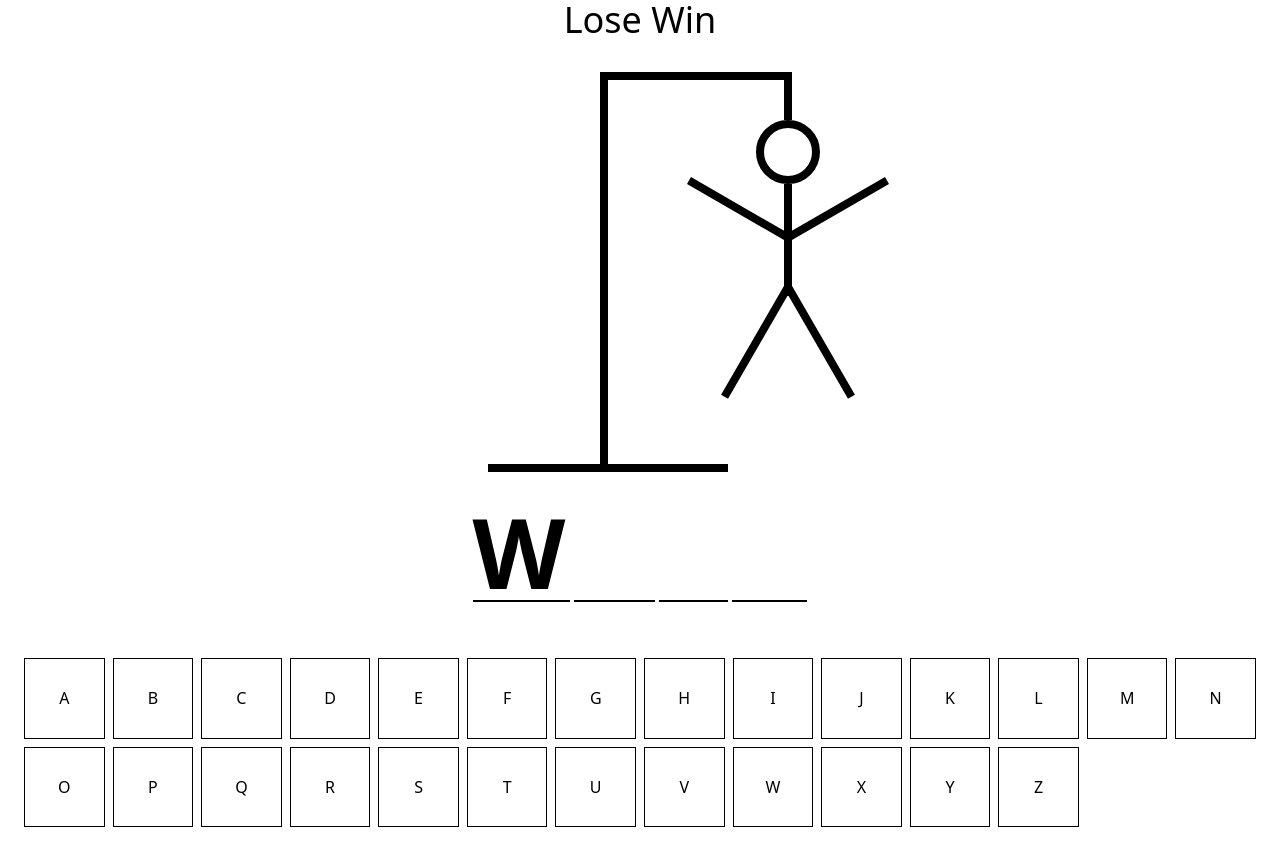
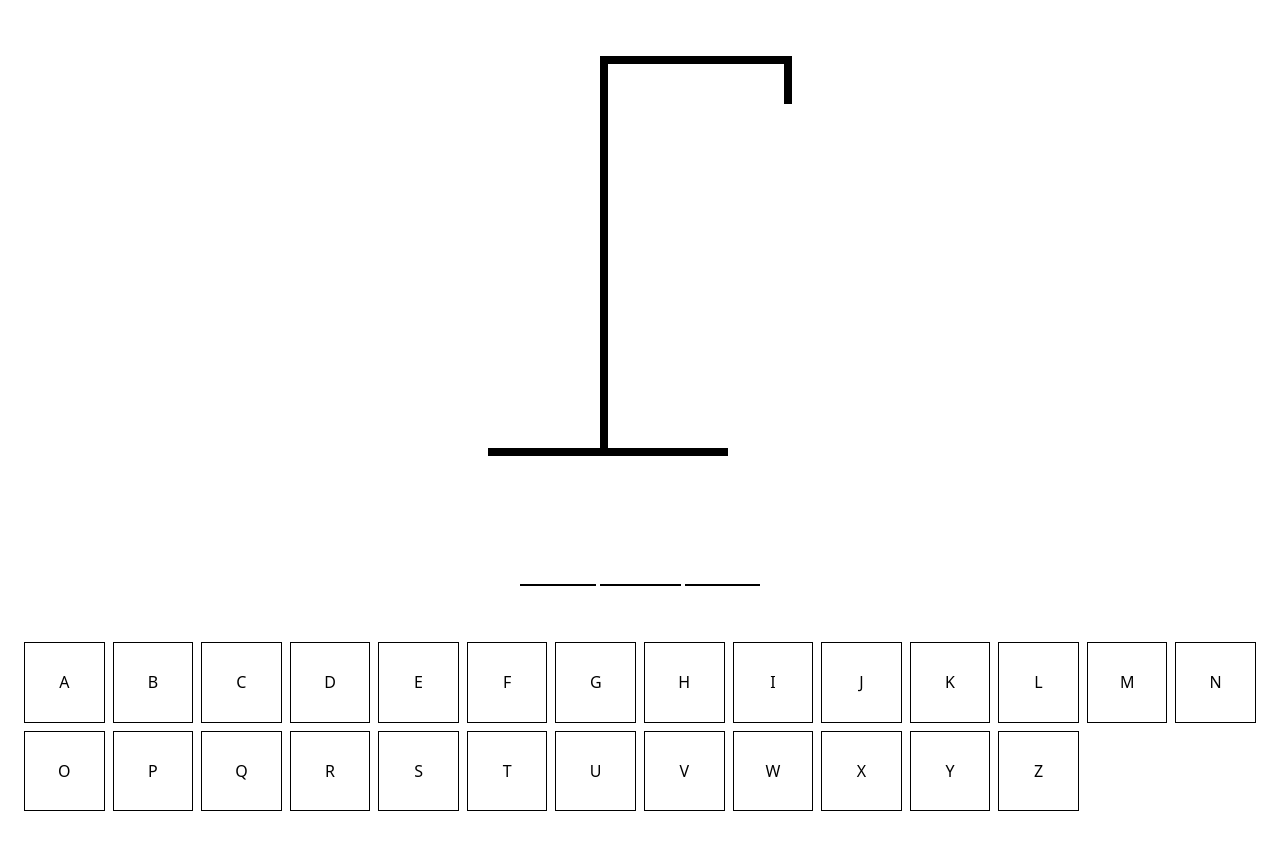
Before and after one commit to aldea-02/hangman, a React (Create React App) app: page / in a window 1280 px wide. Built offline with nearby package versions, Linux system fonts and the light colour scheme.

Commit message:
added game logic

```diff
--- a/src/App.js
+++ b/src/App.js
@@ -1,4 +1,4 @@
-import { useState } from 'react'
+import { useCallback, useEffect, useState } from 'react'
 import Drawing from './components/Drawing'
 import Keyboard from './components/Keyboard'
 import Word from './components/Word'
@@ -8,17 +8,64 @@ function App() {
 	const [wordToGuess, setWordToGuess] = useState(
 		() => words[Math.floor(Math.random() * words.length)]
 	)
+
 	const [guessedLetters, setGuessedLetters] = useState([])
 
-	console.log(wordToGuess)
+	const incorrectLetters = guessedLetters.filter(
+		(letter) => !wordToGuess.includes(letter)
+	)
+
+	const isLoser = incorrectLetters.length >= 6
+	const isWinner = wordToGuess
+		.split('')
+		.every((letter) => guessedLetters.includes(letter))
+
+	const addGuessedLetter = useCallback(
+		(letter) => {
+			if (guessedLetters.includes(letter) || isLoser || isWinner) return
+
+			setGuessedLetters((currentLetters) => [...currentLetters, letter])
+		},
+		[guessedLetters, isWinner, isLoser]
+	)
+
+	useEffect(() => {
+		const handler = (e) => {
+			const key = e.key
+			if (!key.match(/^[a-z]$/)) return
+
+			e.preventDefault()
+			addGuessedLetter(key)
+		}
+
+		document.addEventListener('keypress', handler)
+
+		return () => {
+			document.removeEventListener('keypress', handler)
+		}
+	}, [guessedLetters, addGuessedLetter])
 
 	return (
-		<div className='container mx-auto flex flex-col items-center gap-8 min-w-[370px]'>
-			<div className='text-center text-4xl'>Lose Win</div>
-			<Drawing  />
-			<Word />
+		<div className='container mx-auto flex min-w-[370px] flex-col items-center gap-8'>
+			<div className='mt-6 text-center text-4xl'>
+				{isWinner && 'You won! - Refresh to try again'}
+				{isLoser && 'You lost! - Refresh to try again'}
+			</div>
+			<Drawing numberOfGuesses={incorrectLetters.length} />
+			<Word
+				reveal={isLoser}
+				guessedLetters={guessedLetters}
+				wordToGuess={wordToGuess}
+			/>
 			<div className='self-stretch'>
-				<Keyboard />
+				<Keyboard
+					disabled={isWinner || isLoser}
+					activeLetters={guessedLetters.filter((letter) =>
+						wordToGuess.includes(letter)
+					)}
+					inactiveLetters={incorrectLetters}
+					addGuessedLetter={addGuessedLetter}
+				/>
 			</div>
 		</div>
 	)
--- a/src/components/Drawing.jsx
+++ b/src/components/Drawing.jsx
@@ -1,33 +1,51 @@
 const HEAD = (
-	<div className='absolute top-12 -right-5 h-12 w-12 rounded-full border-[6px] border-black sm:-right-7 sm:h-16 sm:w-16 sm:border-8' />
+	<div
+		key={1}
+		className='absolute top-12 -right-5 h-12 w-12 rounded-full border-[6px] border-black sm:-right-7 sm:h-16 sm:w-16 sm:border-8'
+	/>
 )
 
 const BODY = (
-	<div className='absolute top-24 right-0 h-[86px] w-1.5 origin-center bg-black sm:top-28 sm:h-28 sm:w-2' />
+	<div
+		key={2}
+		className='absolute top-24 right-0 h-[86px] w-1.5 origin-center bg-black sm:top-28 sm:h-[104px] sm:w-2'
+	/>
 )
 
 const RIGHT_ARM = (
-	<div className='absolute top-32 -right-20 h-1.5 w-20 origin-bottom-left -rotate-[30deg] bg-black sm:top-40 sm:-right-28 sm:h-2 sm:w-28' />
+	<div
+		key={3}
+		className='absolute top-32 -right-20 h-1.5 w-20 origin-bottom-left -rotate-[30deg] bg-black sm:top-40 sm:-right-28 sm:h-2 sm:w-28'
+	/>
 )
 
 const LEFT_ARM = (
-	<div className='absolute top-32 right-1 h-1.5 w-20 origin-bottom-right rotate-[30deg] bg-black sm:top-40 sm:right-2 sm:h-2 sm:w-28' />
+	<div
+		key={4}
+		className='absolute top-32 right-1 h-1.5 w-20 origin-bottom-right rotate-[30deg] bg-black sm:top-40 sm:right-2 sm:h-2 sm:w-28'
+	/>
 )
 
 const RIGHT_LEG = (
-	<div className='absolute top-44 -right-[90px] h-1.5 w-24 origin-bottom-left rotate-[60deg] bg-black sm:-right-[120px] sm:top-52 sm:h-2 sm:w-32' />
+	<div
+		key={5}
+		className='absolute top-44 -right-[90px] h-1.5 w-24 origin-bottom-left rotate-[60deg] bg-black sm:-right-[120px] sm:top-52 sm:h-2 sm:w-32'
+	/>
 )
 
 const LEFT_LEG = (
-	<div className='absolute top-44 right-0 h-1.5 w-24 origin-bottom-right -rotate-[60deg] bg-black sm:top-52 sm:h-2 sm:w-32' />
+	<div
+		key={6}
+		className='absolute top-44 right-0 h-1.5 w-24 origin-bottom-right -rotate-[60deg] bg-black sm:top-52 sm:h-2 sm:w-32'
+	/>
 )
 
 const BODY_PARTS = [HEAD, BODY, RIGHT_ARM, LEFT_ARM, RIGHT_LEG, LEFT_LEG]
 
-function Drawing() {
+function Drawing({ numberOfGuesses }) {
 	return (
 		<div className='relative'>
-			{BODY_PARTS}
+			{BODY_PARTS.slice(0, numberOfGuesses)}
 			<div className='absolute top-0 right-0 h-12 w-1.5 bg-black sm:w-2' />
 			<div className='ml-20 h-1.5 w-32 bg-black sm:ml-28 sm:h-2 sm:w-48' />
 			<div className='ml-20 h-80 w-1.5 bg-black sm:ml-28 sm:h-96 sm:w-2' />
--- a/src/components/Keyboard.jsx
+++ b/src/components/Keyboard.jsx
@@ -27,16 +27,29 @@ const KEYS = [
 	'z'
 ]
 
-function Keyboard() {
+function Keyboard({
+	activeLetters,
+	inactiveLetters,
+	addGuessedLetter,
+	disabled = false
+}) {
 	return (
 		<div className='grid grid-cols-keyboard gap-2 p-6'>
 			{KEYS.map((key) => {
+				const isActive = activeLetters.includes(key)
+				const isInactive = inactiveLetters.includes(key)
 				return (
 					<button
-						className='aspect-square border border-black uppercase hover:bg-neutral-200 active:bg-blue-500 active:text-white disabled:opacity-30'
+						onClick={() => addGuessedLetter(key)}
+						className={
+							isActive
+								? 'bg-blue-500 text-white '
+								: 'aspect-square border border-black hover:bg-neutral-200 disabled:opacity-30'
+						}
+						disabled={isInactive || isActive || disabled}
 						key={key}
 					>
-						{key}
+						{key.toUpperCase()}
 					</button>
 				)
 			})}
--- a/src/components/Word.jsx
+++ b/src/components/Word.jsx
@@ -1,14 +1,15 @@
-function Word() {
-	const guessedLetters = 'w'
-	const word = 'word'
+function Word({ guessedLetters, wordToGuess, reveal = false }) {
 	return (
 		<div className='flex gap-1 text-6xl font-bold uppercase tracking-wider sm:text-8xl'>
-			{word.split('').map((letter, index) => (
+			{wordToGuess.split('').map((letter, index) => (
 				<span className='border-b-2 border-black' key={index}>
 					<span
-						className={
-							guessedLetters.includes(letter) ? 'visible' : 'invisible'
+						className={`${
+							guessedLetters.includes(letter) || reveal
+								? 'visible'
+								: 'invisible'
 						}
+							${!guessedLetters.includes(letter) && reveal ? 'text-red-500' : 'text-black'}`}
 					>
 						{letter}
 					</span>
--- a/src/words.json
+++ b/src/words.json
@@ -1,28 +1,25 @@
 [
 	"actor",
+	"time",
 	"gold",
-	"painting",
-	"advertisement",
+	"city",
 	"grass",
 	"parrot",
-	"afternoon",
 	"pencil",
 	"plane",
 	"guitar",
 	"piano",
-	"ambulance",
+	"friend",
 	"hair",
 	"pillow",
 	"animal",
-	"hamburger",
 	"pizza",
+	"day",
 	"answer",
-	"helicopter",
 	"planet",
 	"apple",
 	"helmet",
 	"plastic",
-	"perspicacity",
 	"cat",
 	"army",
 	"silver",
@@ -35,45 +32,43 @@
 	"bird",
 	"banana",
 	"hospital",
-	"battery",
+	"bike",
 	"house",
 	"rain",
 	"beach",
-	"hydrogen",
+	"house",
 	"rainbow",
 	"beard",
 	"ice",
-	"raincoat",
+	"war",
 	"bed",
 	"insect",
-	"belgium",
-	"restaurant",
+	"line",
+	"hour",
 	"boy",
 	"iron",
 	"river",
-	"branch",
+	"hangman",
+	"country",
 	"island",
 	"rocket",
-	"breakfast",
 	"jackal",
 	"room",
 	"brother",
 	"jelly",
 	"rose",
 	"camera",
-	"jewellery",
+	"kid",
 	"candle",
 	"sandwich",
 	"car",
+	"year",
 	"juice",
 	"school",
-	"caravan",
-	"kangaroo",
 	"scooter",
 	"carpet",
 	"king",
 	"shampoo",
-	"cartoon",
 	"kitchen",
 	"shoe",
 	"kite",
@@ -85,52 +80,42 @@
 	"lamp",
 	"stone",
 	"crowd",
-	"lawyer",
 	"sugar",
-	"daughter",
-	"leather",
-	"library",
-	"teacher",
-	"lighter",
-	"telephone",
+	"game",
 	"diamond",
 	"lion",
-	"television",
 	"dinner",
 	"lizard",
 	"tent",
+	"door",
 	"disease",
 	"lock",
 	"doctor",
 	"tomato",
 	"dog",
 	"lunch",
-	"toothbrush",
 	"dream",
 	"machine",
 	"traffic",
 	"dress",
-	"magazine",
+	"big",
 	"train",
 	"easter",
 	"magician",
 	"truck",
 	"egg",
-	"eggplant",
+	"number",
 	"market",
 	"umbrella",
 	"match",
 	"van",
 	"elephant",
-	"microphone",
-	"vase",
 	"energy",
 	"monkey",
-	"vegetable",
+	"month",
 	"engine",
 	"morning",
-	"vulture",
-	"motorcycle",
+	"week",
 	"wall",
 	"evening",
 	"nail",
@@ -158,8 +143,8 @@
 	"orange",
 	"gas",
 	"oxygen",
-	"girl ",
-	"furniture",
+	"girl",
+	"book",
 	"glass",
 	"garage",
 	"ghost"
```
